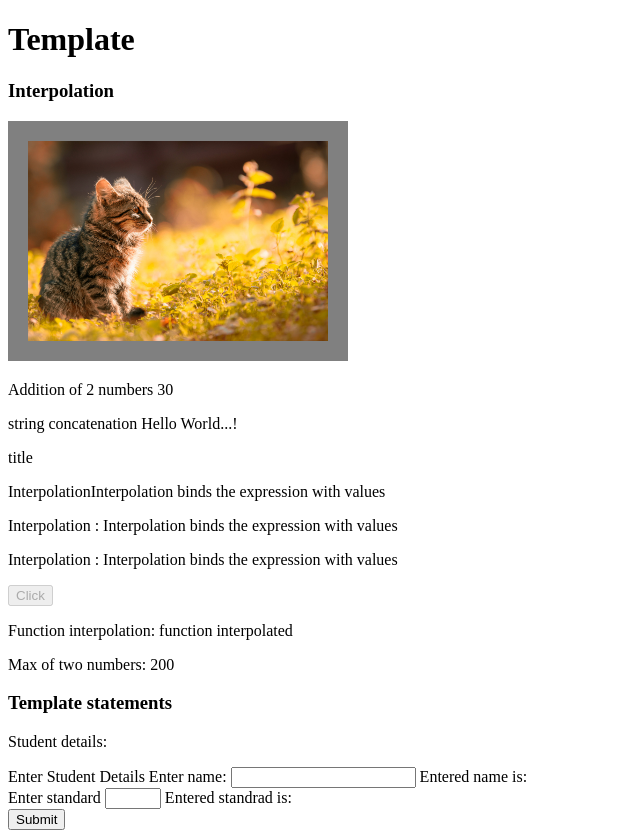
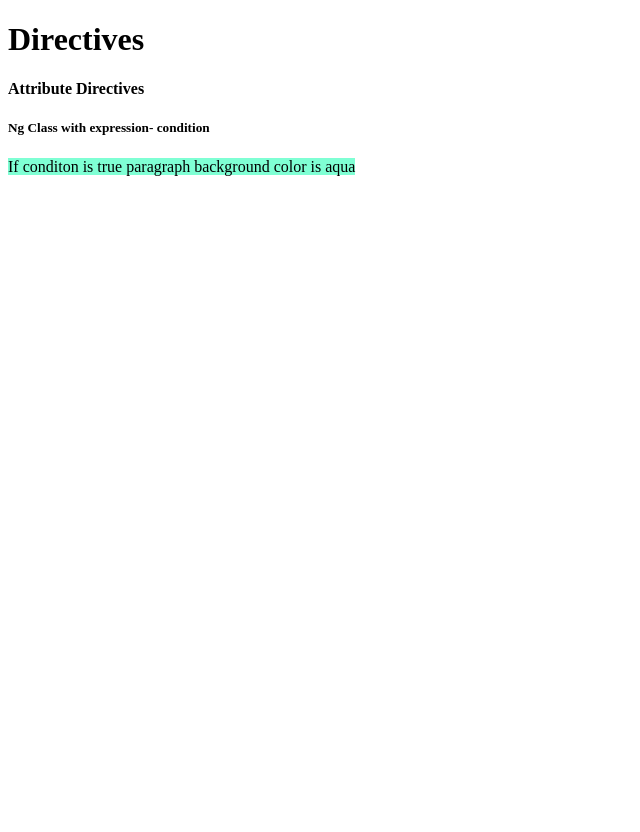
Before and after one commit to JanuDurai/angular, an Angular app in the folder Angular-practice/: page / in a window 1280 px wide. Shown: the top 832 px of the page, without its empty margins (0-640 px from the left). After the commit the page ends 800 px from the top, so only its background shows below. Built offline with nearby package versions, Linux system fonts and the light colour scheme.

Commit message:
practice

```diff
--- a/Angular-practice/src/app/app.component.html
+++ b/Angular-practice/src/app/app.component.html
@@ -24,6 +24,11 @@
 
 <!-- <app-content-projection> </app-content-projection> -->
 
-<h1>Template</h1>
+<!-- <h1>Template</h1>
 
-<app-template> </app-template>
+<app-template> </app-template>  -->
+
+
+<h1>Directives</h1>
+
+<app-directive> </app-directive>
--- a/Angular-practice/src/app/app.module.ts
+++ b/Angular-practice/src/app/app.module.ts
@@ -23,6 +23,7 @@ import { DatePipe } from '@angular/common';
 import { CurrencyPipe } from '@angular/common';
 import { CustompipePipe } from './custompipe.pipe';
 import { ImgUrlPipe } from './img-url.pipe';
+import { DirectiveComponent } from './directives/directive/directive.component';
 
 @NgModule({
   declarations: [
@@ -42,7 +43,8 @@ import { ImgUrlPipe } from './img-url.pipe';
     ConditionalProjectionComponent,
     TemplateComponent,
     CustompipePipe,
-    ImgUrlPipe
+    ImgUrlPipe,
+    DirectiveComponent
   ],
   imports: [
     BrowserModule,
--- /dev/null
+++ b/Angular-practice/src/app/directives/directive/directive.component.css
@@ -0,0 +1,4 @@
+.class1{
+    background-color: aquamarine;
+    display: inline;
+}
--- /dev/null
+++ b/Angular-practice/src/app/directives/directive/directive.component.html
@@ -0,0 +1,6 @@
+
+<h4>Attribute Directives</h4>
+
+<h5>Ng Class with expression- condition</h5>
+
+<p [ngClass]="classActiveCondition? 'class1': '' ">If conditon is true paragraph background color is aqua</p>
--- /dev/null
+++ b/Angular-practice/src/app/directives/directive/directive.component.ts
@@ -0,0 +1,10 @@
+import { Component } from '@angular/core';
+
+@Component({
+  selector: 'app-directive',
+  templateUrl: './directive.component.html',
+  styleUrls: ['./directive.component.css']
+})
+export class DirectiveComponent {
+      classActiveCondition = true;
+}
--- a/Angular-practice/src/app/template/template.component.css
+++ b/Angular-practice/src/app/template/template.component.css
@@ -9,3 +9,20 @@ img{
     height:200px;
     border: 20px solid gray;
 }
+
+.paraclass{
+    color:darkblue;
+    text-decoration-line: underline;
+}
+
+.class1{
+    color:red;
+    text-decoration-line: underline;
+    text-decoration-color: darkcyan;
+
+}
+
+.class2{
+    color:cadetblue;
+    text-decoration-line: overline;
+}
--- a/Angular-practice/src/app/template/template.component.html
+++ b/Angular-practice/src/app/template/template.component.html
@@ -62,12 +62,23 @@
 
 <img [attr.src]="imgUrl" alt="">
 
+<p [attr.class]="classname" [attr.font-weight]="bold">Paragraph is bold </p>
+
+
+
 
 <h4>Class and style binding</h4>
 
-<p [attr.class]="classname" [attr.font-weight]="bold">Paragraph is bold </p>
+<p [class.paraclass]="classActive">Paragraph is displayed when class active variable is true </p>
+
+<h4>Binding multiple class</h4>
+
+<p [ngClass]="{'class1': classActive, 'class2' : anotherclassActive}">Binding multiple classes to a single element </p>
 
 <p [style.color]="color">Paragraph is green</p>
+
+<p [style.background-color]="backgroundcolor">Style binding - backgroundcolor is {{backgroundcolor}}</p>
+
 
 <h4>Event binding</h4>
 
@@ -137,7 +148,7 @@
 <h5>Custom pipes</h5>
 <p>{{ feet | custompipe : "inches"}}</p>
 
-<p>Default parameter to pipes</p>
+<h5>Default parameter to pipes</h5>
 <p>{{feet | custompipe }}</p>
 
 <img [src] =' url | imgUrl: "./assets/default-img.jpg" ' alt="" />
--- a/Angular-practice/src/app/template/template.component.ts
+++ b/Angular-practice/src/app/template/template.component.ts
@@ -33,7 +33,13 @@ export class TemplateComponent {
   url="";
   // url="../assets/cat.jpg";
 
+  classActive=true;
+  // classActive =false;
 
+  anotherclassActive=true;
+  // anotherclassActive=false;
+  backgroundcolor="purple";
+  displayinline="inline";
 
 
   functionInterpolation() {
```
Also changed, not shown: 1 other file (tests, documents, lock files or other folders).
